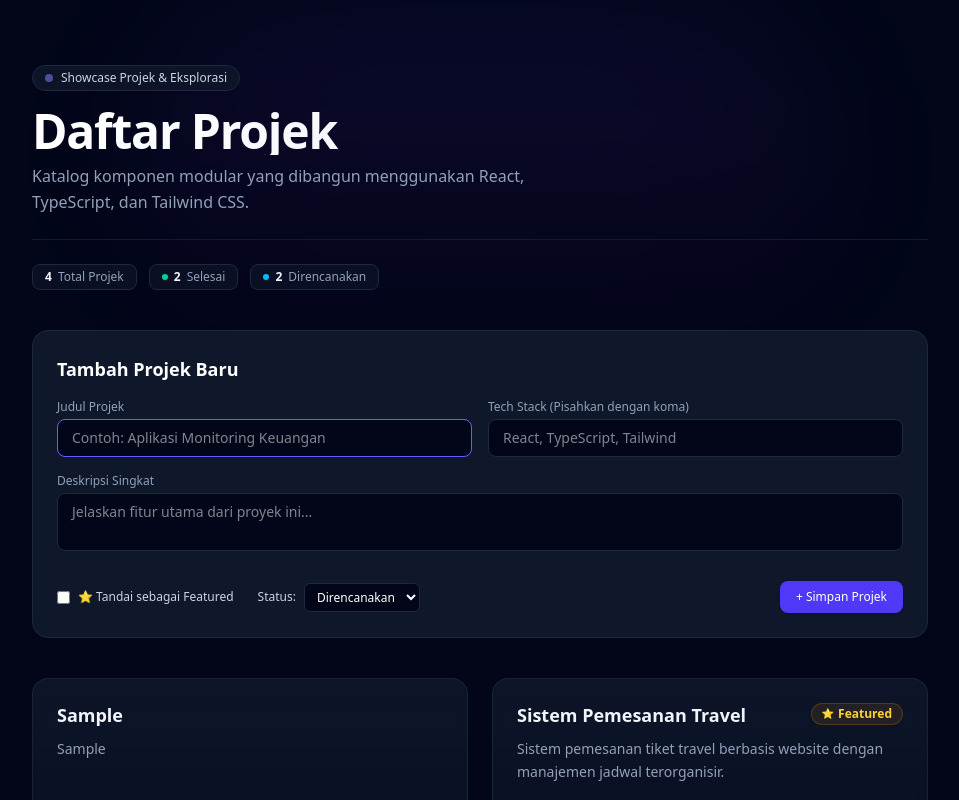
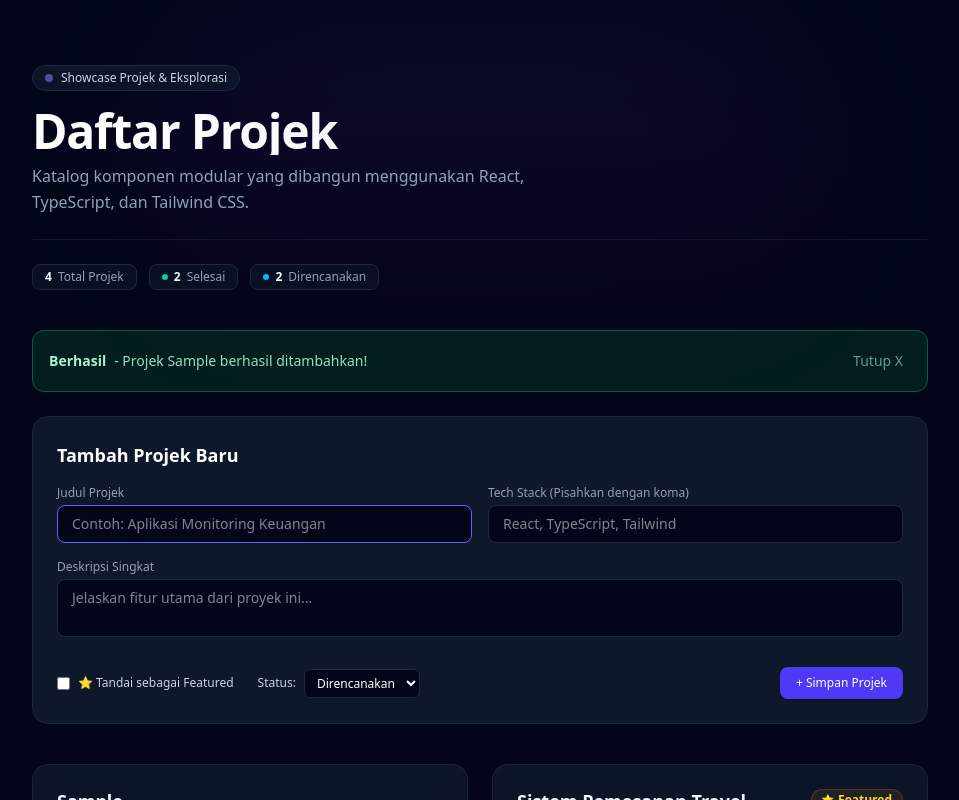
Before and after one commit to RafaelPransa/belajar-react-ts, a React (Vite) app: page / in a window 1280 px wide. Both pictures are taken after typing "Sample", "Sample", "Sample" into the empty fields and a click on the button "+ Simpan Projek". Shown: the top 800 px of the page, without its empty margins (160-1119 px from the left). Built offline with nearby package versions, Linux system fonts and the light colour scheme.

Commit message:
feat: discriminated union. event typing & type safety

```diff
--- a/src/App.tsx
+++ b/src/App.tsx
@@ -2,6 +2,7 @@ import { useState, useEffect } from "react";
 import "./App.css";
 import { ProjectCards, type ProjectItem } from "./components/ProjectCard";
 import { AddProjectForm } from "./components/AddProjectForm";
+import { NoticeBanner, type BannerNotification } from "./components/NoticeBanner";
 
 const initialProjects: ProjectItem[] = [
   {
@@ -31,6 +32,7 @@ const initialProjects: ProjectItem[] = [
 ];
 
 function App() {
+  // 1. KELOMPOK STATE (Selalu taruh di paling atas)
   // State untuk menyimpan daftar proyek dinamis
   const [projectList, setProjectList] = useState<ProjectItem[]>(() => {
     const savedData = localStorage.getItem("portfolio_projects_data");
@@ -44,16 +46,37 @@ function App() {
     }
     return initialProjects; // kembalikan default jika tidak ada data
   });
+  // state untuk notifikasi
+  const [notice, setNotice] = useState<BannerNotification | null>(null);
 
+  // 2. KELOMPOK PERHITUNGAN NILAI (Derived State)
   // Perhitungan statistik dinamis dari state
   const completedCount = projectList.filter((p) => p.status === "completed").length;
   const plannedCount = projectList.filter((p) => p.status === "planned").length;
 
+  // 3. KELOMPOK HANDLER / FUNGSI
   // Handler penambah proyek secara immutable
   const handleAddProject = (newProject: ProjectItem) => {
     setProjectList((prevProjects) => [newProject, ...prevProjects]);
+    // pasang banner sukses ditambahkan
+    setNotice({
+      type: "success",
+      message: `Projek ${newProject?.title} berhasil ditambahkan!`,
+    });
+  };
+  // handler untuk hapus proyek
+  const handleDeleteProject = (id: string) => {
+    const deletedItem = projectList.find((p) => p.id === id);
+    setProjectList((prev) => prev.filter((item) => item.id !== id));
+
+    // pasang banner sukses
+    setNotice({
+      type: "success",
+      message: `Projek ${deletedItem?.title ?? id} berhasil dihapus!`,
+    });
   };
 
+  // 4. KELOMPOK EFFECT (Sinkronisasi Side-Effects)
   // useEffect untuk otomatis menyimpan data ke localStorage
   useEffect(() => {
     localStorage.setItem("portfolio_projects_data", JSON.stringify(projectList));
@@ -63,6 +86,7 @@ function App() {
     document.title = `Daftar project ${projectList.length} - Portofolio`;
   }, [projectList]); // Wajib masukkan projectList ke dalam dependency array!
 
+  // 5. RENDER RETURN JSX
   return (
     <main className="relative min-h-screen bg-slate-950 text-slate-100 selection:bg-indigo-500/30 selection:text-indigo-200 px-6 py-12 md:py-16">
       {/* Ambient glow background */}
@@ -99,13 +123,16 @@ function App() {
           </div>
         </header>
 
+        {/* Tampilkan banner notifikasi jika ada */}
+        <NoticeBanner notice={notice} onClose={() => setNotice(null)} />
+
         {/* Form Tambah Projek (Controlled Component) */}
         <AddProjectForm onAddProject={handleAddProject} />
 
         {/* Grid List Komponen */}
         <div className="grid grid-cols-1 md:grid-cols-2 gap-6">
           {projectList.map((item) => (
-            <ProjectCards key={item.id} project={item} />
+            <ProjectCards key={item.id} project={item} onDelete={handleDeleteProject} />
           ))}
         </div>
 
--- /dev/null
+++ b/src/components/NoticeBanner.tsx
@@ -0,0 +1,41 @@
+export type BannerNotification =
+    | { type: "info"; message: string }
+    | { type: "success"; message: string; actionText?: string; onAction?: () => void }
+    | { type: "error"; message: string; errorCode?: number };
+
+interface NoticeBannerProps {
+    notice: BannerNotification | null;
+    onClose: () => void;
+}
+
+export function NoticeBanner({ notice, onClose }: NoticeBannerProps) {
+    if (!notice) return null;
+
+    const styles = {
+        info: "bg-sky-950/60 border-sky-800 text-sky-200",
+        success: "bg-emerald-950/60 border-emerald-800 text-emerald-200",
+        error: "bg-rose-950/60 border-rose-800 text-rose-200",
+    };
+
+    return (
+        <div className={`p-4 rounded-xl border flex items-center justify-between mb-6 transition-all ${styles[notice.type]}`}>
+            <div className="flex items-center gap-2">
+                <span className="font-semibold text-sm">
+                    {notice.type === "info" && "Informasi"}
+                    {notice.type === "success" && "Berhasil"}
+                    {notice.type === "error" && `Error ${notice.errorCode}`}
+                </span>
+                <span className="text-sm opacity-90">
+                    - {notice.message}
+                </span>
+            </div>
+
+            <button
+                onClick={onClose}
+                className="text-sm opacity-60 hover:opacity-100 px-2 py-1 cursor-pointer"
+            >
+                Tutup X
+            </button>
+        </div>
+    );
+}
--- a/src/components/ProjectCard.tsx
+++ b/src/components/ProjectCard.tsx
@@ -13,10 +13,11 @@ export interface ProjectItem {
 // 2. KONTRAK PROPS UNTUK KARTU
 interface ProjectCardProps {
     project: ProjectItem;
+    onDelete?: (id: string) => void;
 }
 
-// 3. MENERIMA PROP `project`
-export function ProjectCards({ project }: ProjectCardProps) {
+// 3. MENERIMA PROP `project` dan `onDelete`
+export function ProjectCards({ project, onDelete }: ProjectCardProps) {
     const isCompleted = project.status === "completed";
 
     return (
@@ -76,6 +77,10 @@ export function ProjectCards({ project }: ProjectCardProps) {
                         />
                         {isCompleted ? "Selesai" : "Direncanakan"}
                     </span>
+
+                    <button type="button" className="bg-rose-400 px-2 py-1 rounded-sm text-white hover:bg-rose-500 cursor-pointer" onClick={() => onDelete?.(project.id)}>
+                        Delete
+                    </button>
                 </div>
             </div>
         </article>
```
